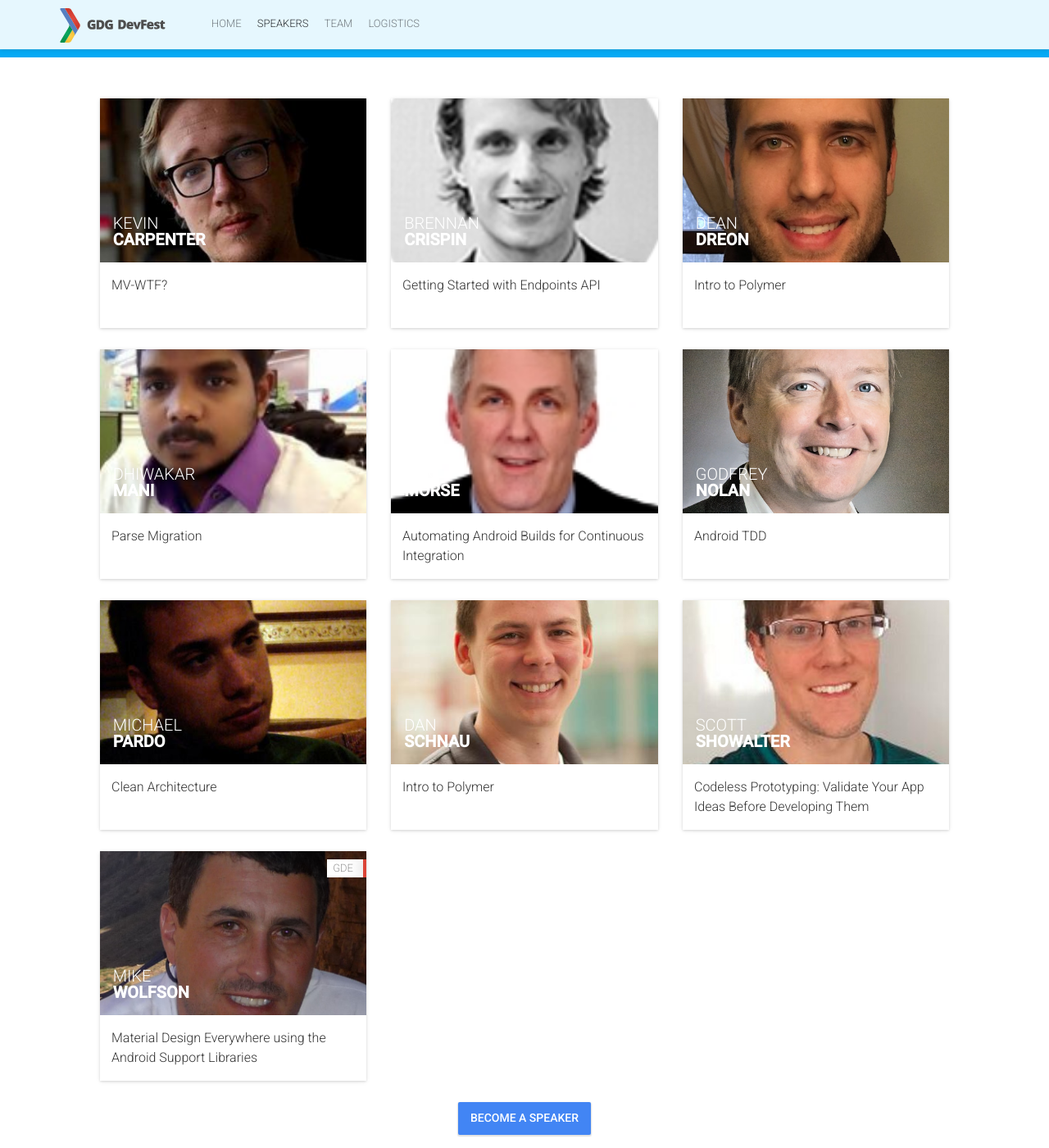
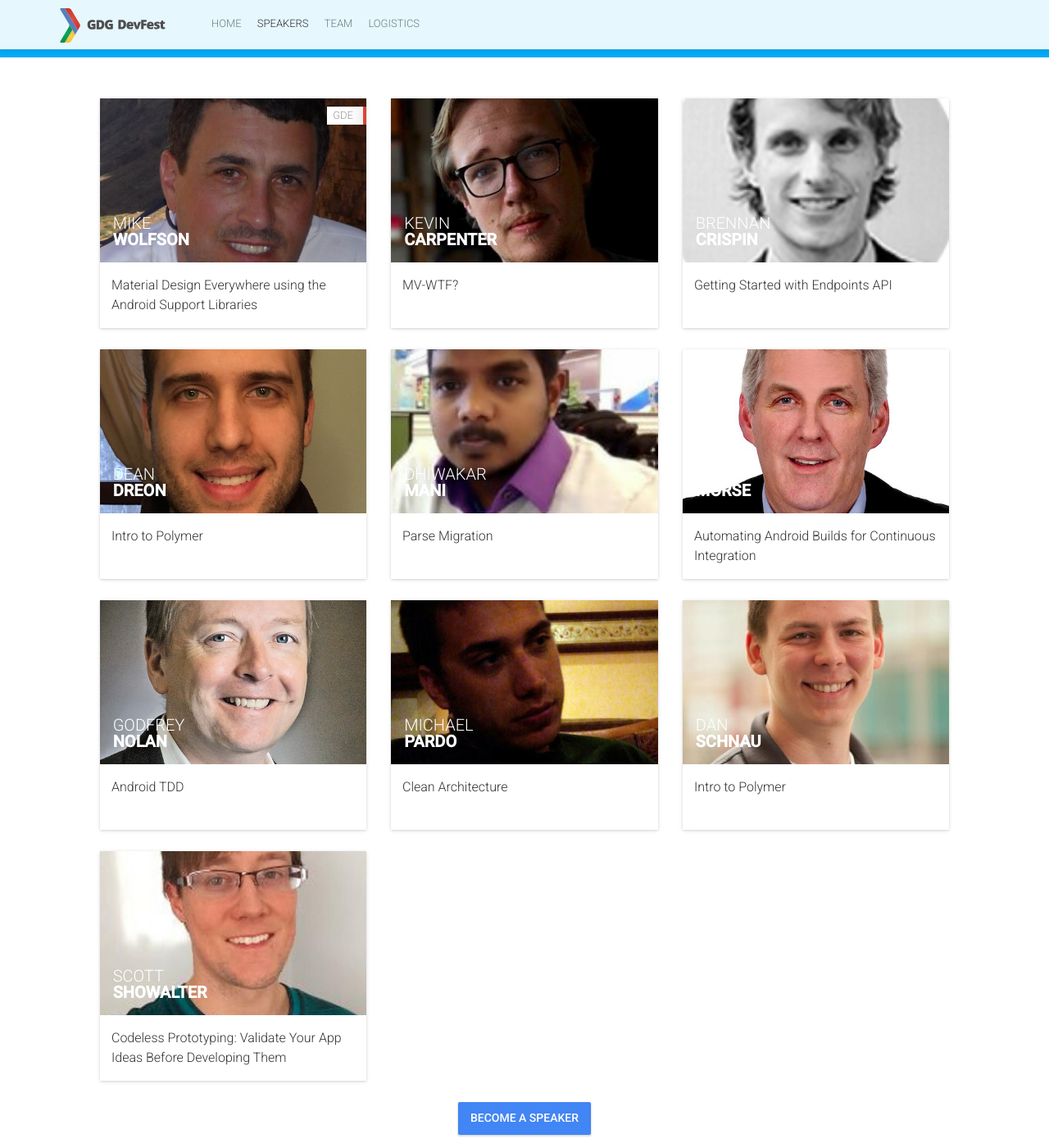
Before and after one commit to GDG-Michigan-DevFest/gdg-michigan-devfest.github.io, a Jekyll site: the page built from speakers.html, in a window 1280 px wide and 1400 px high, scrolled down 337 px. Shown: the whole window at 82% size. Built offline with Jekyll 4.4.1, drawn with Linux system fonts in a browser that asks for light colours; nearby versions of some CDN libraries; comment, search, counter and statistics services are not loaded; some of the changed lines change nothing that is shown.

Commit message:
update Ken Morse image, move Mike Wolfson first

```diff
--- a/_data/speakers.yml
+++ b/_data/speakers.yml
@@ -80,6 +80,20 @@
 #  social:
 #    - {name: "twitter", link: "https://twitter.com/detroitjava"}
 #    - {name: "github", link: "https://github.com/davidmckinnon"}
+-
+  id: 16
+  name: "Mike"
+  surname: "Wolfson"
+  company: "Able Android LLC"
+  title: "Independent Dev"
+  bio: "Mike is a passionate mobile designer/developer working out of Phoenix. He has been working in the software field for more than 20 years, and with Android since its introduction. Currently, he develops Android applications for an IoT startup, in the automotive and payments space. He is a Google Developer Expert in Android, and the author of the book “Android Developer Tools Essentials” published by O’Reilly.Mike has spoken about Android and mobile development at a variety of conferences and user groups (including Oscon, AnDevCon, GDGSv, Droidcon Turin, and others). When he is not geeking out about phones, he enjoys the outdoors (snowboarding, hiking, scuba diving), collecting PEZ dispensers, and chasing his young (but quick) daughter."
+  thumbnailUrl: MikeWolfson.jpg
+  rockstar: true
+  ribbon:
+    - {abbr: "GDE", title: "Google Developer Expert", url: "https://developers.google.com/experts/"}
+  social:
+    - {name: "twitter", link: "https://twitter.com/mikewolfson"}
+    - {name: "google-plus", link: "https://plus.google.com/+MichaelWolfson"}
 -
   id: 8
   name: "Kevin"
@@ -178,20 +192,6 @@
   bio: "Scott Showalter is a mobile experience designer practicing Lean UX in the wild. Scott takes UX well into the future, proving that we can fold users into the strategy and planning stages of product development before a single line of code is crafted or pixel is painted. Scott leads two Lean UX meetups: one in northwest Ohio and another in Ann Arbor Michigan, where he spreads the news that Lean UX can make sure we're solving problems people actually care about and innovating products that people will love and use."
   thumbnailUrl: ScottShowalter.jpg
   rockstar: true
--
-  id: 16
-  name: "Mike"
-  surname: "Wolfson"
-  company: "Able Android LLC"
-  title: "Independent Dev"
-  bio: "Mike is a passionate mobile designer/developer working out of Phoenix. He has been working in the software field for more than 20 years, and with Android since its introduction. Currently, he develops Android applications for an IoT startup, in the automotive and payments space. He is a Google Developer Expert in Android, and the author of the book “Android Developer Tools Essentials” published by O’Reilly.Mike has spoken about Android and mobile development at a variety of conferences and user groups (including Oscon, AnDevCon, GDGSv, Droidcon Turin, and others). When he is not geeking out about phones, he enjoys the outdoors (snowboarding, hiking, scuba diving), collecting PEZ dispensers, and chasing his young (but quick) daughter."
-  thumbnailUrl: MikeWolfson.jpg
-  rockstar: true
-  ribbon:
-    - {abbr: "GDE", title: "Google Developer Expert", url: "https://developers.google.com/experts/"}
-  social:
-    - {name: "twitter", "https://twitter.com/mikewolfson"}
-    - {name: "google-plus", "https://plus.google.com/+MichaelWolfson"}
 #-
 #  id: 9
 #  name: "Jason"
```
Also changed, not shown: img/people/KenMorse.jpg.
